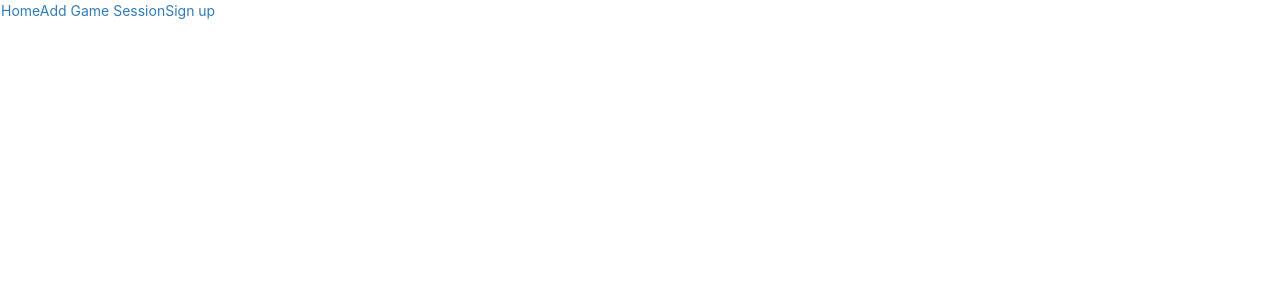
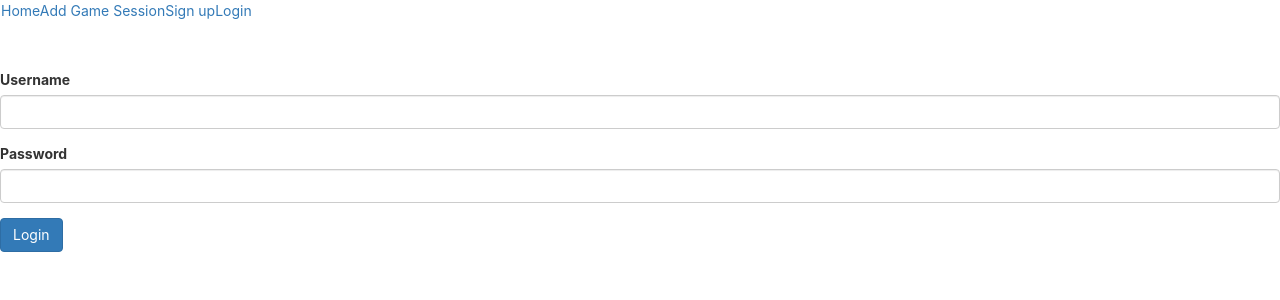
Before and after one commit to JinLisek/tabletopbuddy, a React (Create React App) app in the folder tabletopbuddy_frontend/: page /login in a window 1280 px wide. Shown: the top 300 px of the page. Built offline with nearby package versions, Linux system fonts and the light colour scheme.

Commit message:
Added login form - doesn't work

```diff
--- a/tabletopbuddy_frontend/src/components/App.js
+++ b/tabletopbuddy_frontend/src/components/App.js
@@ -4,6 +4,7 @@ import { Navbar, Nav } from "react-bootstrap";
 import Home from "./Home";
 import NewGameSessionContainer from "./add-game-session-form/NewGameSessionContainer";
 import SignUpContainer from "./user-registration-form/SignUpContainer";
+import LoginContainer from "./user-login-form/LoginContainer";
 
 const App = () => {
   return (
@@ -13,12 +14,14 @@ const App = () => {
           <Nav.Link href="/">Home</Nav.Link>
           <Nav.Link href="/add_game_session">Add Game Session</Nav.Link>
           <Nav.Link href="/sign_up">Sign up</Nav.Link>
+          <Nav.Link href="/login">Login</Nav.Link>
         </Nav>
       </Navbar>
       <Switch>
         <Route exact path="/" component={Home}></Route>
         <Route exact path="/add_game_session" component={NewGameSessionContainer}></Route>
         <Route exact path="/sign_up" component={SignUpContainer}></Route>
+        <Route exact path="/login" component={LoginContainer}></Route>
       </Switch>
     </div>
   );
--- /dev/null
+++ b/tabletopbuddy_frontend/src/components/user-login-form/LoginContainer.js
@@ -0,0 +1,23 @@
+import React from "react";
+import axios from "axios";
+
+import LoginForm from "./LoginForm";
+
+class LoginContainer extends React.Component {
+  constructor(props) {
+    super(props);
+    this.state = { username: "", email: "" };
+  }
+
+  onSubmit = (event) => {
+    event.preventDefault();
+    console.log("Login clicked");
+  };
+
+  render() {
+    console.log("LoginContainer render with username: " + this.state.username);
+    return <LoginForm submitCallback={this.onSubmit} />;
+  }
+}
+
+export default LoginContainer;
--- /dev/null
+++ b/tabletopbuddy_frontend/src/components/user-login-form/LoginForm.js
@@ -0,0 +1,16 @@
+import { Form } from "react-bootstrap";
+
+import NamedText from "../forms/NamedText";
+import SubmitButton from "../forms/SubmitButton";
+
+const LoginForm = (props) => {
+  return (
+    <Form onSubmit={props.submitCallback}>
+      <NamedText name="Username" />
+      <NamedText name="Password" type="password" />
+      <SubmitButton name="Login" />
+    </Form>
+  );
+};
+
+export default LoginForm;
```
